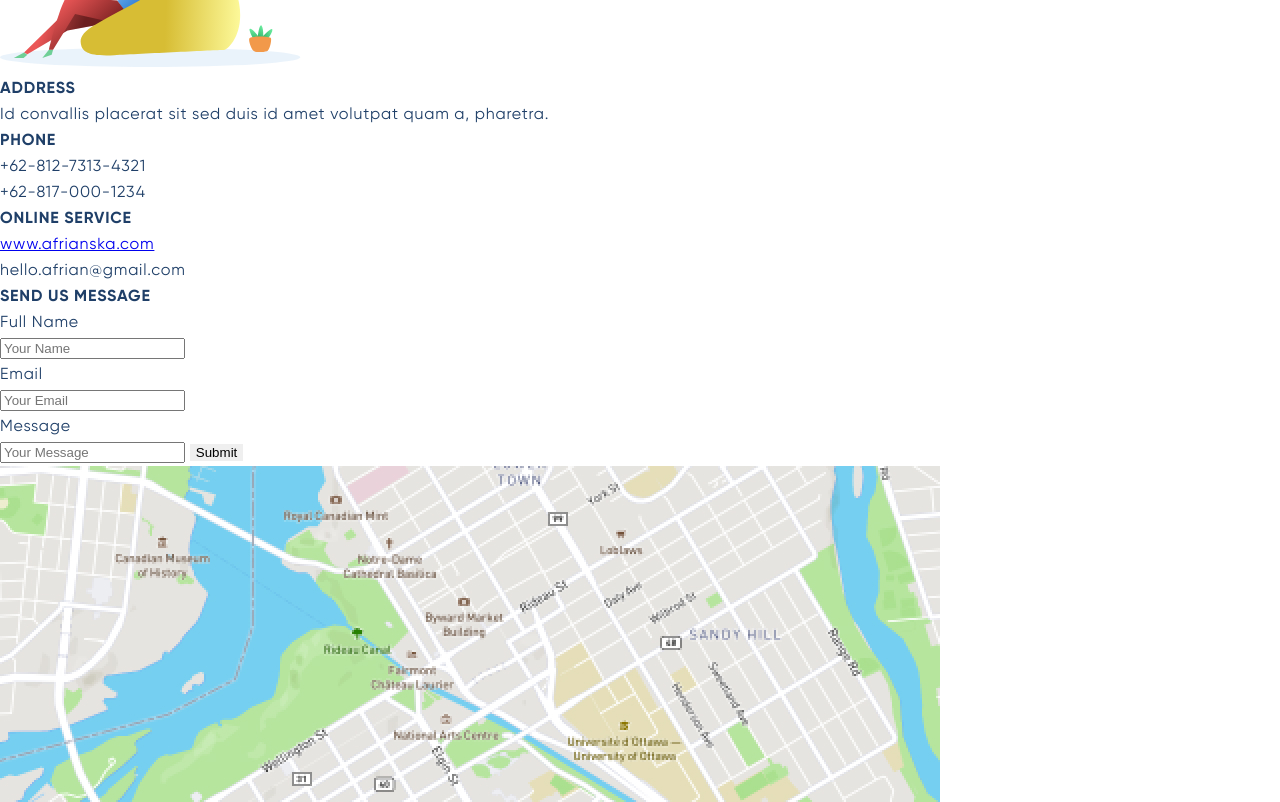
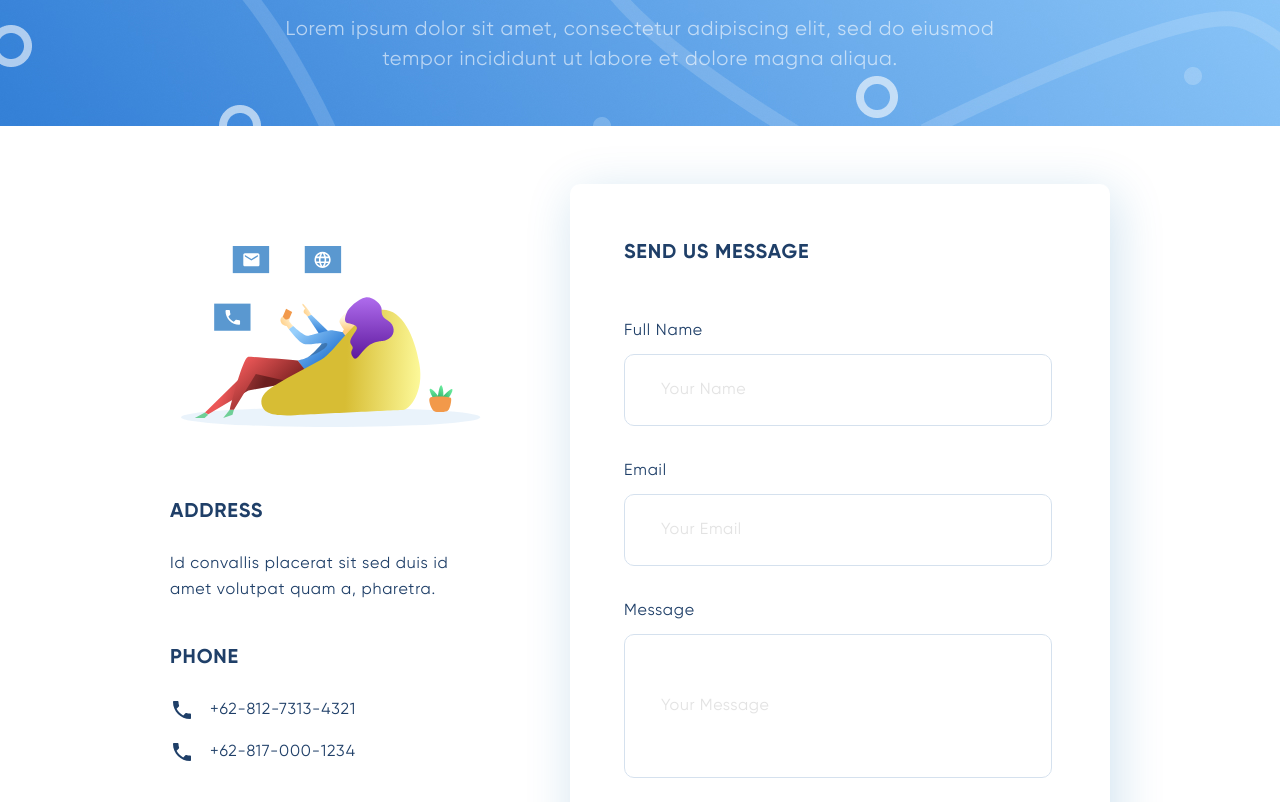
Before and after one commit to Spiggoth/april-pet-project, a plain HTML site: page index2.html in a window 1280 px wide. Shown: the part 254-1056 px from the top of the page. Drawn offline with Linux system fonts and the light colour scheme.

Commit message:
Add main of Contact Us

```diff
--- a/css/styles.css
+++ b/css/styles.css
@@ -505,3 +505,148 @@ ol {
   grid-row-end: 5;
 }
 /* конец кода footer */
+/* вторая страница */
+.contact-us {
+  background: #ffffff;
+  max-width: 1366px;
+  width: 100%;
+  max-height: fit-content;
+  margin: 0 auto;
+}
+.banner {
+  background: url(../img/jpg/MaskGroup.jpg) no-repeat left center;
+  max-width: 1366px;
+  width: 100%;
+  height: 250px;
+  margin: 42px auto 0;
+  padding-top: 47px;
+}
+.banner h2 {
+  width: max-content;
+  margin: 0px auto 18px;
+  font-family: Gilroy;
+  font-size: 44px;
+  line-height: 74px;
+  text-align: center;
+  letter-spacing: 0.04em;
+  color: #ffffff;
+}
+.banner p {
+  max-width: 780px;
+  width: 100%;
+  margin: 0 auto;
+  font-family: Gilroy;
+  font-size: 20px;
+  line-height: 30px;
+  text-align: center;
+  letter-spacing: 0.04em;
+  color: rgba(255, 255, 255, 0.6);
+}
+.panels {
+  top: 436px;
+  display: flex;
+  justify-content: center;
+  flex-wrap: wrap;
+  width: 100%;
+  margin: 58px auto 10px;
+}
+.first-panel {
+  width: 400px;
+  height: 800px;
+  background: #ffffff;
+}
+.first-panel ul {
+  list-style-type: none;
+}
+.first-panel__pic {
+  width: 300.31px;
+  margin: 62px 88.69px 61px 11px;
+}
+.first-panel h3 {
+  margin-bottom: 24px;
+  font-family: Gilroy;
+  font-size: 20px;
+  line-height: 30px;
+  letter-spacing: 0.04em;
+}
+.first-panel ul {
+  margin-bottom: 40px;
+}
+.first-panel p {
+  width: 290px;
+  margin-bottom: 40px;
+}
+.first-panel li {
+  margin-bottom: 16px;
+}
+.first-panel a {
+  text-decoration: none;
+}
+.first-panel__phonelink {
+  padding-left: 40px;
+  background: url(../img/svg/ic_phone_24px.svg) no-repeat left center;
+}
+.first-panel__contlink {
+  padding-left: 40px;
+  background: url(../img/svg/ic_language_24px.svg) no-repeat left center;
+  color: #1f3f68;
+}
+.first-panel__emaillink {
+  padding-left: 40px;
+  background: url(../img/svg/ic_email_24px.svg) no-repeat left center;
+}
+.second-panel {
+  padding: 54px;
+  width: 540px;
+  height: 800px;
+  background: #ffffff;
+  box-shadow: 5px 10px 50px rgba(16, 112, 177, 0.2);
+  border-radius: 10px;
+}
+.second-panel h3 {
+  margin-bottom: 50px;
+  font-family: Gilroy;
+  font-size: 20px;
+  line-height: 30px;
+  letter-spacing: 0.04em;
+}
+.second-panel p {
+  margin-bottom: 10px;
+}
+.second-panel input {
+  width: 428px;
+  height: 72px;
+  opacity: 0.4;
+  border: 1px solid #356ead;
+  box-sizing: border-box;
+  border-radius: 10px;
+  margin-bottom: 32px;
+  padding: 21px 36px;
+  font-family: Gilroy;
+  font-size: 16px;
+  line-height: 30px;
+  letter-spacing: 0.04em;
+  color: #1f3f68;
+  opacity: 0.2;
+}
+.second-panel input:last-of-type {
+  height: 144px;
+}
+.second-panel__button {
+  width: 428px;
+  height: 72px;
+  margin-top: 45px;
+  text-transform: uppercase;
+}
+.map {
+  display: block;
+  margin: 95px auto;
+  padding: 0 30px;
+}
+.footer_contact-us {
+  max-width: 1366px;
+  width: 100%;
+  max-height: fit-content;
+  margin: 0 auto;
+}
+/* конец второй страницы */
--- a/index2.html
+++ b/index2.html
@@ -12,16 +12,20 @@
       <button class="header__right-menu"><a href="#!"></a></button>
     </header>
     <main>
-      <div>
+      <div class="banner">
         <h2>Contact Us</h2>
         <p>
           Lorem ipsum dolor sit amet, consectetur adipiscing elit, sed do
           eiusmod tempor incididunt ut labore et dolore magna aliqua.
         </p>
       </div>
-      <div>
-        <div>
-          <img src="./img/svg/Group.svg" alt="Contact Us" />
+      <div class="panels">
+        <div class="first-panel">
+          <img
+            src="./img/svg/Group.svg"
+            alt="Contact Us"
+            class="first-panel__pic"
+          />
           <h3>ADDRESS</h3>
           <p>
             Id convallis placerat sit sed duis id amet volutpat quam a,
@@ -29,18 +33,18 @@
           </p>
           <ul>
             <li><h3>PHONE</h3></li>
-            <li>+62-812-7313-4321</li>
-            <li>+62-817-000-1234</li>
+            <li class="first-panel__phonelink">+62-812-7313-4321</li>
+            <li class="first-panel__phonelink">+62-817-000-1234</li>
           </ul>
           <ul>
             <li><h3>ONLINE SERVICE</h3></li>
             <li>
-              <a href="#!"> www.afrianska.com </a>
+              <a href="#!" class="first-panel__contlink"> www.afrianska.com </a>
             </li>
-            <li>hello.afrian@gmail.com</li>
+            <li class="first-panel__emaillink">hello.afrian@gmail.com</li>
           </ul>
         </div>
-        <div>
+        <div class="second-panel">
           <h3>SEND US MESSAGE</h3>
           <p>Full Name</p>
           <form>
@@ -49,11 +53,11 @@
             <input type="text" name="surname1" placeholder="Your Email" />
             <p>Message</p>
             <input type="text" name="surname1" placeholder="Your Message" />
-            <button>Submit</button>
+            <button class="button-standart second-panel__button">Submit</button>
           </form>
         </div>
       </div>
-      <img src="./img/jpg/Map.jpg" alt="Map" />
+      <img src="./img/jpg/Map.jpg" alt="Map" class="map" />
     </main>
     <footer class="footer_contact-us">
       <div class="footer">
```
